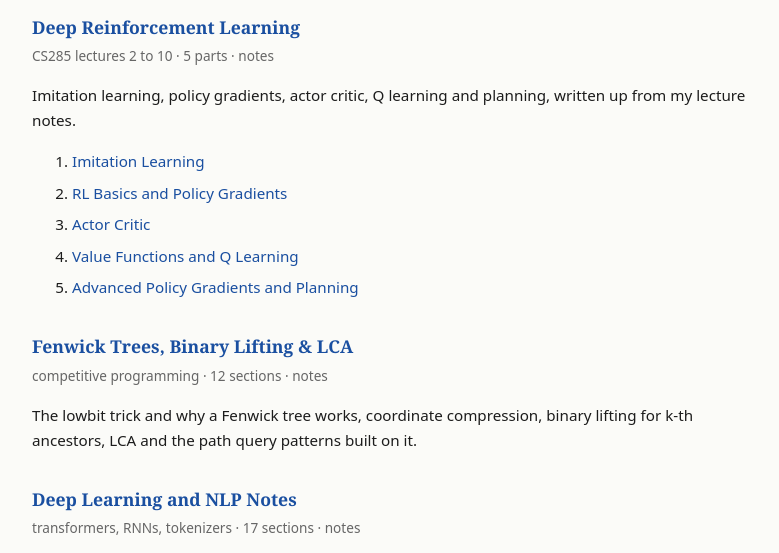
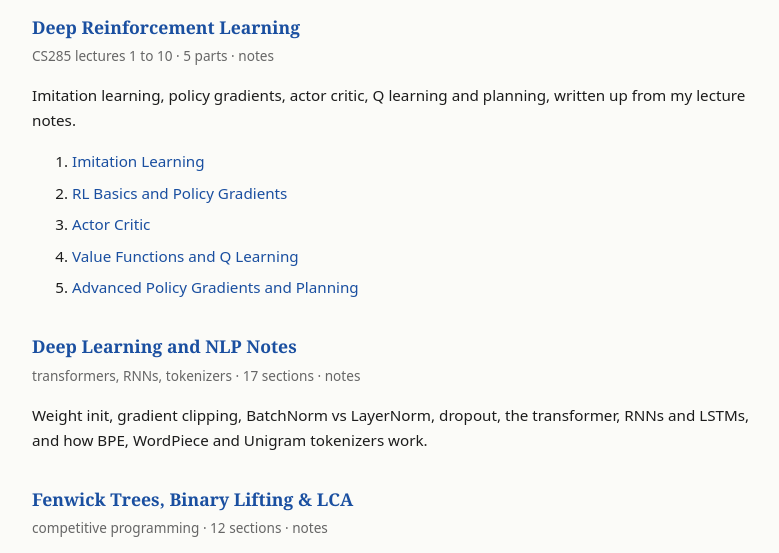
Before and after one commit to Levi0p/Levi0p.github.io, a plain HTML site: page garden.html in a window 1280 px wide. Shown: the part 229-782 px from the top of the page, without its empty margins (248-1027 px from the left). Drawn offline with Linux system fonts and the light colour scheme.

Commit message:
Garden: lectures 1 to 10, move fenwick below DL

```diff
--- a/garden.html
+++ b/garden.html
@@ -23,7 +23,7 @@
 <p class="lead">Notes from books I'm working through, kept close to how I actually wrote them while reading.</p>
 <article class="post">
   <h2><a href="garden-rl1.html">Deep Reinforcement Learning</a></h2>
-  <p class="postmeta">CS285 lectures 2 to 10 · 5 parts · notes</p>
+  <p class="postmeta">CS285 lectures 1 to 10 · 5 parts · notes</p>
   <p>Imitation learning, policy gradients, actor critic, Q learning and planning, written up from my lecture notes.</p>
   <ol>
     <li><a href="garden-rl1.html">Imitation Learning</a></li>
@@ -34,14 +34,14 @@
   </ol>
 </article>
 <article class="post">
+  <h2><a href="garden-dl.html">Deep Learning and NLP Notes</a></h2>
+  <p class="postmeta">transformers, RNNs, tokenizers · 17 sections · notes</p>
+  <p>Weight init, gradient clipping, BatchNorm vs LayerNorm, dropout, the transformer, RNNs and LSTMs, and how BPE, WordPiece and Unigram tokenizers work.</p>
+</article>
+<article class="post">
   <h2><a href="garden-fenwick.html">Fenwick Trees, Binary Lifting &amp; LCA</a></h2>
   <p class="postmeta">competitive programming · 12 sections · notes</p>
   <p>The lowbit trick and why a Fenwick tree works, coordinate compression, binary lifting for k-th ancestors, LCA and the path query patterns built on it.</p>
-</article>
-<article class="post">
-  <h2><a href="garden-dl.html">Deep Learning and NLP Notes</a></h2>
-  <p class="postmeta">transformers, RNNs, tokenizers · 17 sections · notes</p>
-  <p>Weight init, gradient clipping, BatchNorm vs LayerNorm, dropout, the transformer, RNNs and LSTMs, and how BPE, WordPiece and Unigram tokenizers work.</p>
 </article>
 <article class="post">
   <h2><a href="garden-homl.html">Hands-On Machine Learning: Chapters 1-9</a></h2>
```
